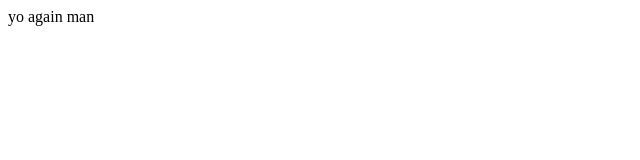
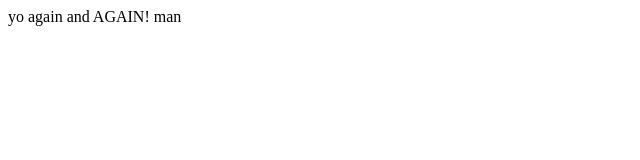
Before and after one commit to dresyios/example_d3, a plain HTML site: page index.html in a window 1280 px wide. Shown: the whole page, without its empty margins (0-640 px from the left). Drawn offline with Linux system fonts and the light colour scheme.

Commit message:
Update index.html

```diff
--- a/index.html
+++ b/index.html
@@ -1 +1 @@
-<div>yo again man</div>
+<div>yo again and AGAIN! man</div>
```
